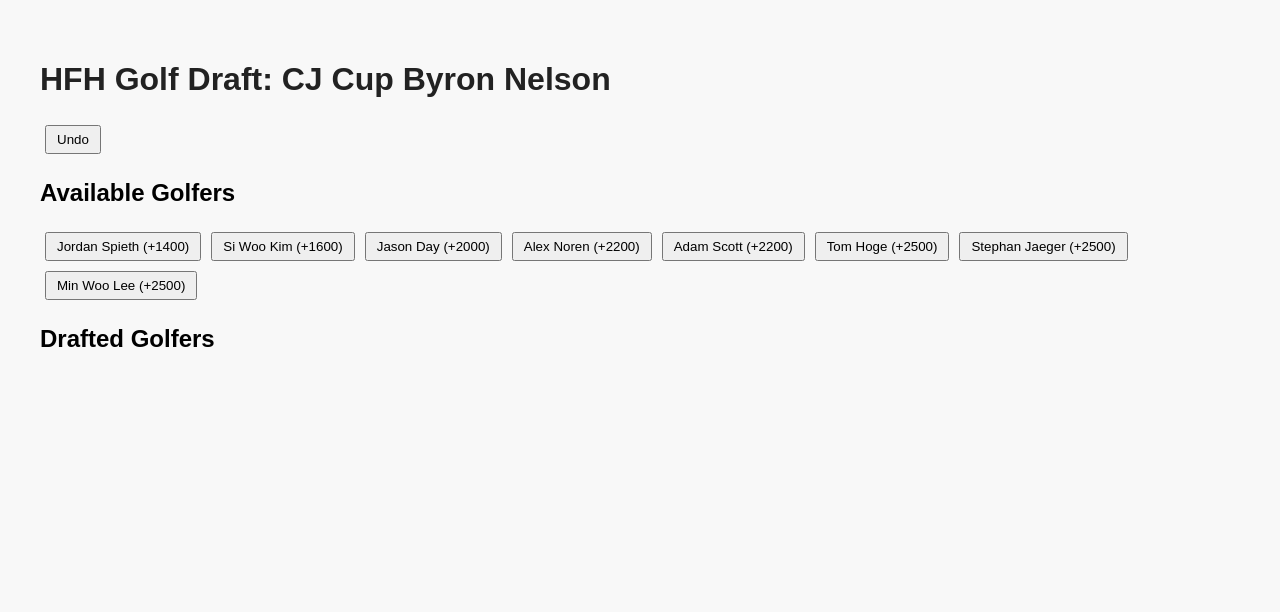
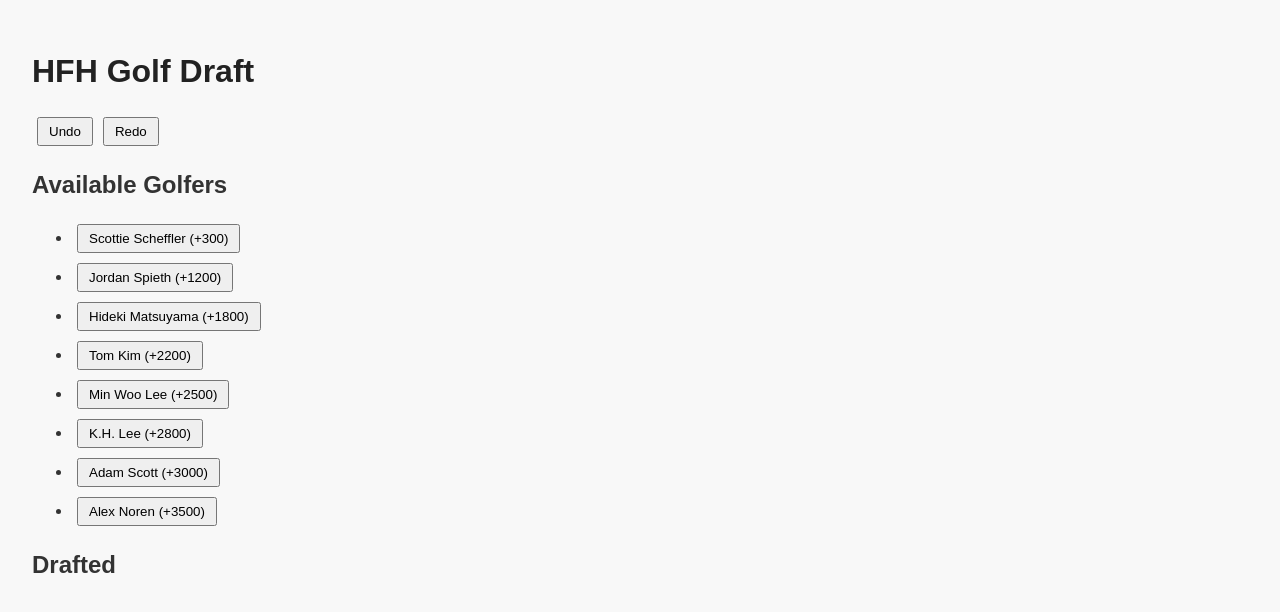
Before and after one commit to 09tannerm/HFH-Golf-Draft-Dev, a React (Vite) app: page / in a window 1280 px wide. Shown: the top 612 px of the page. Built offline with nearby package versions, Linux system fonts and the light colour scheme.

Commit message:
Add files via upload

```diff
--- a/src/App.jsx
+++ b/src/App.jsx
@@ -1,42 +1,56 @@
 import React, { useState } from "react";
 import golfers from "./golfers.json";
+import "./style.css";
 
 function App() {
-  const [available, setAvailable] = useState(golfers);
   const [drafted, setDrafted] = useState([]);
   const [history, setHistory] = useState([]);
 
-  const handlePick = (golfer) => {
+  const handleDraft = (golfer) => {
+    setHistory([...history, drafted]);
     setDrafted([...drafted, golfer]);
-    setAvailable(available.filter((g) => g.name !== golfer.name));
-    setHistory([...history, { type: "pick", golfer }]);
   };
 
   const undo = () => {
-    const last = history.pop();
-    if (last?.type === "pick") {
-      setDrafted(drafted.filter((g) => g.name !== last.golfer.name));
-      setAvailable([...available, last.golfer]);
+    if (history.length > 0) {
+      const previous = history[history.length - 1];
+      setHistory(history.slice(0, -1));
+      setDrafted(previous);
     }
-    setHistory([...history]);
+  };
+
+  const redo = () => {
+    // Placeholder for redo logic
+    alert("Redo is not implemented yet.");
   };
 
   return (
-    <div>
-      <h1>HFH Golf Draft: CJ Cup Byron Nelson</h1>
-      <button onClick={undo}>Undo</button>
-      <h2>Available Golfers</h2>
-      {available.sort((a, b) => a.odds - b.odds).map((g) => (
-        <button key={g.name} onClick={() => handlePick(g)}>
-          {g.name} (+{g.odds})
-        </button>
-      ))}
-      <h2>Drafted Golfers</h2>
-      <ul>
-        {drafted.map((g) => (
-          <li key={g.name} className="drafted">{g.name} (+{g.odds})</li>
-        ))}
-      </ul>
+    <div className="App">
+      <h1>HFH Golf Draft</h1>
+      <div className="controls">
+        <button onClick={undo}>Undo</button>
+        <button onClick={redo}>Redo</button>
+      </div>
+      <div className="draft-board">
+        <h2>Available Golfers</h2>
+        <ul>
+          {golfers.filter(g => !drafted.includes(g.name)).map((golfer, index) => (
+            <li key={index}>
+              <button onClick={() => handleDraft(golfer.name)}>
+                {golfer.name} ({golfer.odds})
+              </button>
+            </li>
+          ))}
+        </ul>
+      </div>
+      <div className="summary">
+        <h2>Drafted</h2>
+        <ol>
+          {drafted.map((name, i) => (
+            <li key={i}>{name}</li>
+          ))}
+        </ol>
+      </div>
     </div>
   );
 }
--- a/src/golfers.json
+++ b/src/golfers.json
@@ -1,10 +1,34 @@
 [
-  { "name": "Jordan Spieth", "odds": 1400 },
-  { "name": "Si Woo Kim", "odds": 1600 },
-  { "name": "Jason Day", "odds": 2000 },
-  { "name": "Alex Noren", "odds": 2200 },
-  { "name": "Adam Scott", "odds": 2200 },
-  { "name": "Tom Hoge", "odds": 2500 },
-  { "name": "Stephan Jaeger", "odds": 2500 },
-  { "name": "Min Woo Lee", "odds": 2500 }
+  {
+    "name": "Scottie Scheffler",
+    "odds": "+300"
+  },
+  {
+    "name": "Jordan Spieth",
+    "odds": "+1200"
+  },
+  {
+    "name": "Hideki Matsuyama",
+    "odds": "+1800"
+  },
+  {
+    "name": "Tom Kim",
+    "odds": "+2200"
+  },
+  {
+    "name": "Min Woo Lee",
+    "odds": "+2500"
+  },
+  {
+    "name": "K.H. Lee",
+    "odds": "+2800"
+  },
+  {
+    "name": "Adam Scott",
+    "odds": "+3000"
+  },
+  {
+    "name": "Alex Noren",
+    "odds": "+3500"
+  }
 ]
```
